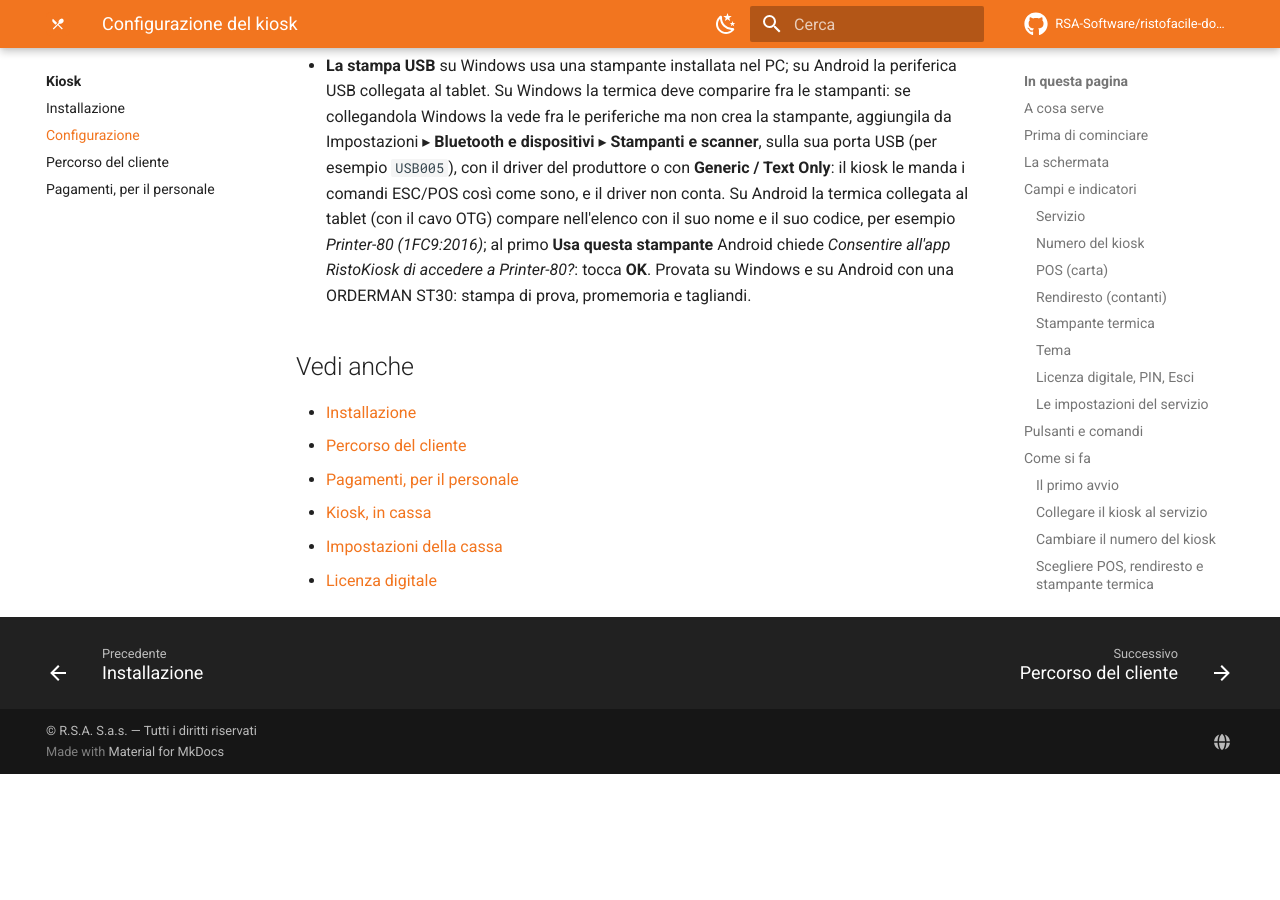
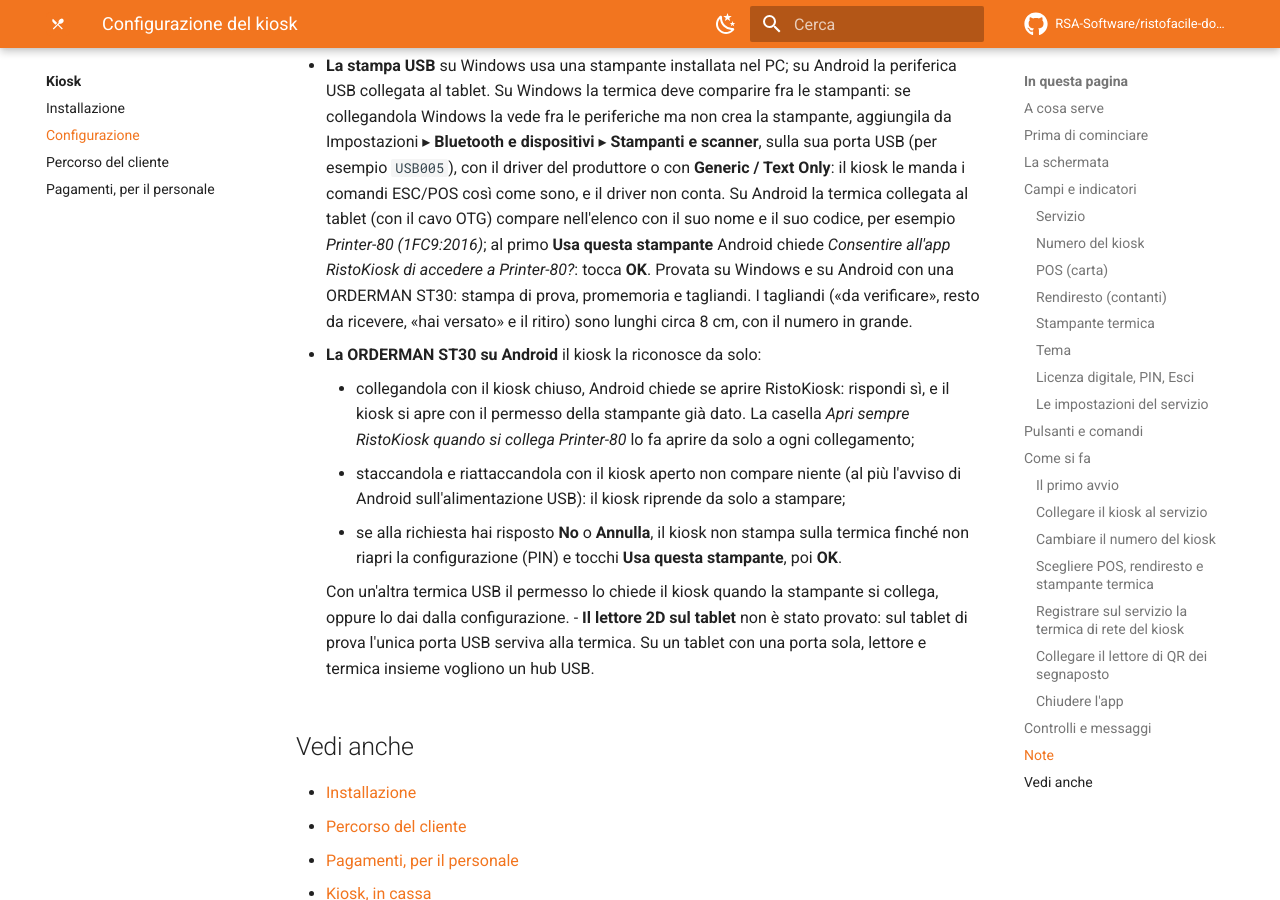
Before and after one commit to RSA-Software/ristofacile-docs, an MkDocs documentation site: the page built from docs/kiosk/configurazione.md, in a window 1280 px wide and 900 px high, scrolled down 14536 px. Built offline with MkDocs 1.6.1 and Material for MkDocs 9.7.7, drawn with Linux system fonts in a browser that asks for light colours; comment, search, counter and statistics services are not loaded; before the commit the page ends 15310 px from its top, so only the background shows below that.

Commit message:
Manuale kiosk: la termica USB su Android dal fix 8 - filtro della ORDERMAN ST30, ricollegamento, tagliandi da 8 cm (Piano 9, Task 12)
- Chiuso il DA VERIFICARE di configurazione.md: con la ST30 e il kiosk chiuso Android chiede di
  aprire RistoKiosk (permesso gia' dato), il ricollegamento con il kiosk aperto non chiede niente,
  con No o Annulla il permesso si da' dalla configurazione; altre termiche come prima.
- I tagliandi lunghi circa 8 cm, il numero in grande.
- Limite: il lettore 2D sul tablet non e' provato (porta USB unica occupata dall'OTG).
- Installazione, «Il permesso USB»: la ST30 non chiede niente al ricollegamento.

Co-Authored-By: Claude Opus 5.5 <noreply@anthropic.com>

```diff
--- a/docs/kiosk/configurazione.md
+++ b/docs/kiosk/configurazione.md
@@ -323,8 +323,21 @@ accende kiosk per kiosk nella sua scheda, linguetta **Kiosk**.
   cavo OTG) compare nell'elenco con il suo nome e il suo codice, per esempio *Printer-80
   (1FC9:2016)*; al primo **Usa questa stampante** Android chiede *Consentire all'app RistoKiosk di
   accedere a Printer-80?*: tocca **OK**. Provata su Windows e su Android con una ORDERMAN ST30:
-  stampa di prova, promemoria e tagliandi.
-  <!-- DA VERIFICARE: su Android il permesso quando la stampante si stacca e si ricollega, e se il kiosk si apre da solo al collegamento della ORDERMAN (filtro USB del fix 8 del Piano 9, prova non ancora conclusa). -->
+  stampa di prova, promemoria e tagliandi. I tagliandi («da verificare», resto da ricevere, «hai
+  versato» e il ritiro) sono lunghi circa 8 cm, con il numero in grande.
+- **La ORDERMAN ST30 su Android** il kiosk la riconosce da solo:
+    - collegandola con il kiosk chiuso, Android chiede se aprire RistoKiosk: rispondi sì, e il kiosk
+      si apre con il permesso della stampante già dato. La casella *Apri sempre RistoKiosk quando si
+      collega Printer-80* lo fa aprire da solo a ogni collegamento;
+    - staccandola e riattaccandola con il kiosk aperto non compare niente (al più l'avviso di Android
+      sull'alimentazione USB): il kiosk riprende da solo a stampare;
+    - se alla richiesta hai risposto **No** o **Annulla**, il kiosk non stampa sulla termica finché
+      non riapri la configurazione (PIN) e tocchi **Usa questa stampante**, poi **OK**.
+
+    Con un'altra termica USB il permesso lo chiede il kiosk quando la stampante si collega, oppure lo
+    dai dalla configurazione.
+- **Il lettore 2D sul tablet** non è stato provato: sul tablet di prova l'unica porta USB serviva
+  alla termica. Su un tablet con una porta sola, lettore e termica insieme vogliono un hub USB.
 
 ## Vedi anche
 
```
Also changed, not shown: DOMANDE-APERTE.md (+1 -7 lines), docs/kiosk/installazione.md (+4 -2 lines).
